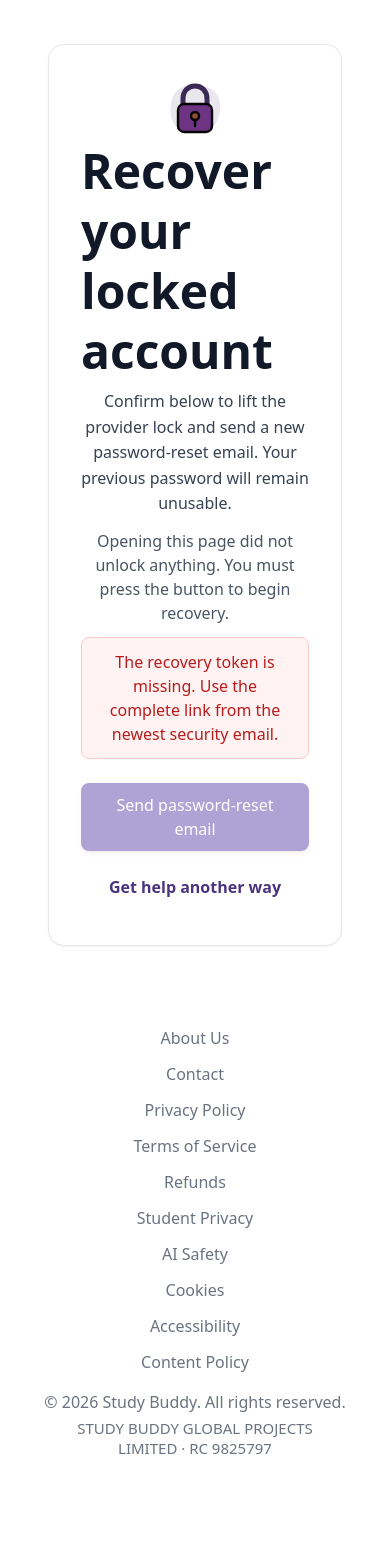
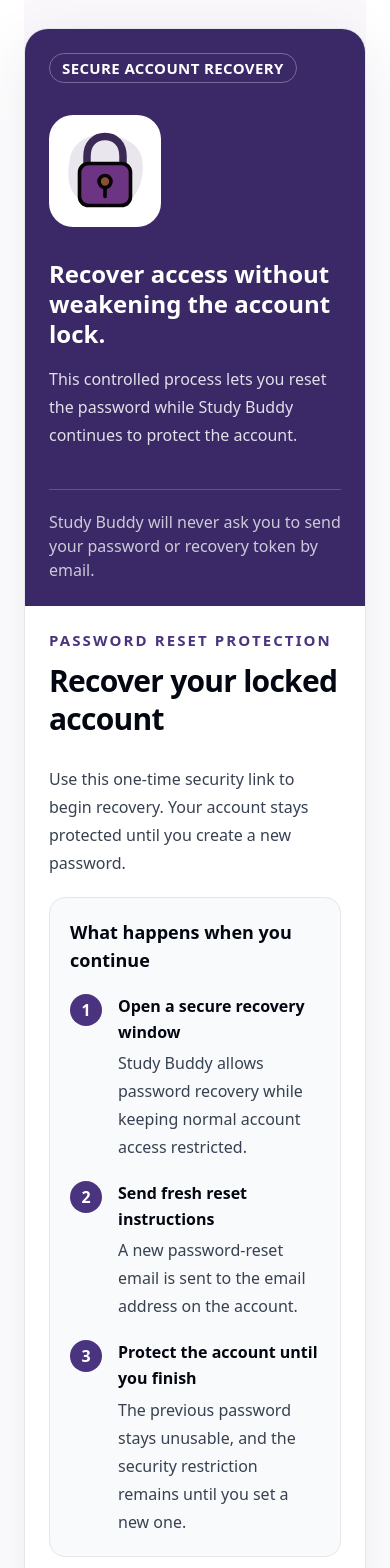
Before and after one commit to studybuddydevelopers/study-buddy-v2, a Next.js app: page /account-security/password-reset-recovery in a window 390 px wide. Shown: the part 80-1648 px from the top of the page. Before the commit the page ends 1562 px from the top, so only its background shows below. Built offline with nearby package versions, Linux system fonts and the light colour scheme; no server answers.

Commit message:
feat: redesign locked account recovery

```diff
--- a/app/account-security/password-reset-recovery/PasswordResetRecoveryClient.tsx
+++ b/app/account-security/password-reset-recovery/PasswordResetRecoveryClient.tsx
@@ -4,8 +4,25 @@ import { useEffect, useState } from "react";
 import Link from "next/link";
 import Button from "@/components/Button";
 import FormErrorMessage from "@/components/FormErrorMessage";
-import Heading1 from "@/components/Heading1";
 import StudyBuddyIcon from "@/components/StudyBuddyIcon";
+
+const RECOVERY_STEPS = [
+  {
+    title: "Open a secure recovery window",
+    description:
+      "Study Buddy allows password recovery while keeping normal account access restricted.",
+  },
+  {
+    title: "Send fresh reset instructions",
+    description:
+      "A new password-reset email is sent to the email address on the account.",
+  },
+  {
+    title: "Protect the account until you finish",
+    description:
+      "The previous password stays unusable, and the security restriction remains until you set a new one.",
+  },
+];
 
 export default function PasswordResetRecoveryClient() {
   const [token, setToken] = useState("");
@@ -55,51 +72,216 @@ export default function PasswordResetRecoveryClient() {
   }
 
   return (
-    <main className="mx-auto flex min-h-screen w-full max-w-xl items-center px-6 py-12">
-      <section className="w-full rounded-2xl border border-gray-200 bg-white p-8 text-center shadow-sm">
-        <StudyBuddyIcon name={sent ? "mail" : "lock"} size={64} className="mx-auto" />
-        <Heading1 gutter="sm">
+    <div className="flex min-h-[70svh] items-center bg-[#FAF8FB] py-8 sm:px-6 sm:py-12 lg:py-16">
+      <section
+        aria-labelledby="password-reset-recovery-title"
+        className="mx-auto w-full max-w-5xl overflow-hidden rounded-3xl border border-gray-200 bg-white shadow-[0_18px_60px_rgba(42,30,77,0.10)]"
+      >
+        <div className="grid lg:grid-cols-[0.82fr_1.18fr]">
+          <div
+            className={`flex flex-col justify-between p-6 text-white sm:p-8 lg:p-10 ${
+              sent ? "bg-secondary-500" : "bg-primary-800"
+            }`}
+          >
+            <div>
+              <span className="inline-flex rounded-full border border-white/30 px-3 py-1 text-xs font-bold uppercase tracking-wide text-white">
+                {sent ? "Recovery started" : "Secure account recovery"}
+              </span>
+              <div className="mt-8 flex h-28 w-28 items-center justify-center rounded-3xl bg-white">
+                <StudyBuddyIcon
+                  name={sent ? "mail" : "lock"}
+                  size={96}
+                  title={sent ? "Recovery email sent" : "Locked account"}
+                />
+              </div>
+              <p className="mt-8 text-2xl font-bold leading-tight sm:text-3xl">
+                {sent
+                  ? "Your secure route back into the account is ready."
+                  : "Recover access without weakening the account lock."}
+              </p>
+              <p className="mt-4 max-w-sm leading-7 text-white/85">
+                {sent
+                  ? "Finish the recovery from your inbox by choosing a fresh password."
+                  : "This controlled process lets you reset the password while Study Buddy continues to protect the account."}
+              </p>
+            </div>
+
+            <p className="mt-10 border-t border-white/20 pt-5 text-sm leading-6 text-white/75">
+              Study Buddy will never ask you to send your password or recovery
+              token by email.
+            </p>
+          </div>
+
+          <div className="p-6 sm:p-8 lg:p-10">
+            <p className="text-xs font-bold uppercase tracking-[0.14em] text-primary-700">
+              Password reset protection
+            </p>
+            <h1
+              id="password-reset-recovery-title"
+              className="mt-3 text-3xl font-bold leading-tight tracking-tight text-gray-950 sm:text-4xl"
+            >
               {sent ? "Check your email" : "Recover your locked account"}
-        </Heading1>
+            </h1>
 
-        <div className="space-y-3 text-gray-700">
-          <p>
-            {sent
-              ? "We sent password-reset instructions to the account email. Use the newest message and choose a new password."
-              : "Confirm below to lift the provider lock and send a new password-reset email. Your previous password will remain unusable."}
+            {sent ? (
+              <RecoveryEmailSentSummary />
+            ) : (
+              <div className="mt-7 space-y-5">
+                <p className="max-w-2xl leading-7 text-gray-700">
+                  Use this one-time security link to begin recovery. Your account
+                  stays protected until you create a new password.
                 </p>
-          {!sent && (
-            <p className="text-sm text-gray-600">
-              Opening this page did not unlock anything. You must press the button to begin recovery.
+
+                <div className="rounded-2xl border border-gray-200 bg-gray-50 p-5 sm:p-6">
+                  <h2 className="text-lg font-bold text-gray-950">
+                    What happens when you continue
+                  </h2>
+                  <ol
+                    className="mt-5 space-y-5"
+                    aria-label="Account recovery steps"
+                  >
+                    {RECOVERY_STEPS.map((step, index) => (
+                      <li key={step.title} className="flex items-start gap-4">
+                        <span
+                          aria-hidden="true"
+                          className="flex h-8 w-8 shrink-0 items-center justify-center rounded-full bg-primary-700 text-sm font-bold text-white"
+                        >
+                          {index + 1}
+                        </span>
+                        <div>
+                          <p className="font-bold text-gray-950">{step.title}</p>
+                          <p className="mt-1 leading-7 text-gray-700">
+                            {step.description}
+                          </p>
+                        </div>
+                      </li>
+                    ))}
+                  </ol>
+                </div>
+
+                <div className="rounded-2xl border border-primary-200 bg-primary-50 p-4 text-gray-700">
+                  <p className="font-semibold text-gray-950">
+                    Nothing has changed yet
+                  </p>
+                  <p className="mt-1 leading-7">
+                    Opening this page did not unlock the account or send an
+                    email. Recovery starts only after you continue below.
+                  </p>
+                </div>
+
+                {loadingToken && (
+                  <p role="status" className="text-sm font-medium text-gray-600">
+                    Checking the secure recovery link…
                   </p>
                 )}
-          {!sent && !loadingToken && !token && (
-            <p className="rounded-lg border border-red-200 bg-red-50 px-4 py-3 text-sm text-red-700">
-              The recovery token is missing. Use the complete link from the newest security email.
+
+                {!loadingToken && !token && (
+                  <div
+                    role="alert"
+                    className="rounded-2xl border border-red-300 bg-red-50 px-4 py-4 text-red-900"
+                  >
+                    <p className="font-bold">This recovery link is incomplete</p>
+                    <p className="mt-1 leading-7">
+                      Open the complete link from the newest security email.
+                      Older links may no longer work.
                     </p>
+                  </div>
                 )}
               </div>
+            )}
 
             <div className="mt-5">
-          <FormErrorMessage id="password-reset-recovery-error" message={error} />
+              <FormErrorMessage
+                id="password-reset-recovery-error"
+                message={error}
+              />
             </div>
 
-        <div className="mt-6 flex flex-col gap-3 sm:flex-row sm:justify-center">
+            <div className="mt-7 flex flex-col gap-3 sm:flex-row sm:items-center">
               {!sent && (
                 <Button
                   variant="primary"
                   loading={submitting}
                   disabled={loadingToken || !token || submitting}
+                  ariaDescribedBy={
+                    error ? "password-reset-recovery-error" : undefined
+                  }
                   onClick={() => void startRecovery()}
+                  className="min-h-11 w-full px-5 sm:w-auto"
                 >
-              Send password-reset email
+                  Start secure recovery
                 </Button>
               )}
-          <Link href={sent ? "/" : "/forgot-password"} className="rounded-xl px-5 py-3 font-semibold text-primary-700 hover:underline">
-            {sent ? "Return home" : "Get help another way"}
+              <Link
+                href={sent ? "/" : "/forgot-password"}
+                className="inline-flex min-h-11 w-full items-center justify-center rounded-xl px-5 font-semibold text-primary-700 transition hover:bg-primary-50 hover:underline focus:outline-none focus:ring-2 focus:ring-primary-300 focus:ring-offset-2 sm:w-auto"
+              >
+                {sent ? "Return to Study Buddy" : "Get help another way"}
               </Link>
             </div>
+          </div>
+        </div>
       </section>
-    </main>
+    </div>
   );
 }
+
+export function RecoveryEmailSentSummary() {
+  return (
+    <div className="mt-7 space-y-5" aria-live="polite">
+      <div className="rounded-2xl border border-green-200 bg-green-50 p-5 sm:p-6">
+        <p className="text-lg font-bold text-green-950">
+          Password-reset instructions have been sent
+        </p>
+        <p className="mt-2 leading-7 text-green-900">
+          Open the newest message sent to the account email and use it to choose
+          a fresh password.
+        </p>
+      </div>
+
+      <div className="rounded-2xl border border-gray-200 bg-white p-5 sm:p-6">
+        <h2 className="text-lg font-bold text-gray-950">Finish the recovery</h2>
+        <ol className="mt-4 space-y-4" aria-label="Remaining recovery steps">
+          <li className="flex items-start gap-3 text-gray-700">
+            <span
+              aria-hidden="true"
+              className="flex h-7 w-7 shrink-0 items-center justify-center rounded-full bg-primary-100 font-bold text-primary-800"
+            >
+              1
+            </span>
+            <span className="leading-7">Open the newest reset email.</span>
+          </li>
+          <li className="flex items-start gap-3 text-gray-700">
+            <span
+              aria-hidden="true"
+              className="flex h-7 w-7 shrink-0 items-center justify-center rounded-full bg-primary-100 font-bold text-primary-800"
+            >
+              2
+            </span>
+            <span className="leading-7">Create a strong, unique password.</span>
+          </li>
+          <li className="flex items-start gap-3 text-gray-700">
+            <span
+              aria-hidden="true"
+              className="flex h-7 w-7 shrink-0 items-center justify-center rounded-full bg-primary-100 font-bold text-primary-800"
+            >
+              3
+            </span>
+            <span className="leading-7">
+              Study Buddy clears the security restriction after the new
+              password is saved.
+            </span>
+          </li>
+        </ol>
+      </div>
+
+      <div className="rounded-2xl border border-primary-200 bg-primary-50 p-4 text-gray-700">
+        <p className="font-semibold text-gray-950">Use the newest email only</p>
+        <p className="mt-1 leading-7">
+          If it does not arrive, check spam before requesting another reset
+          message.
+        </p>
+      </div>
+    </div>
+  );
+}
```
Lines whose indentation alone changed are shown as unchanged.
